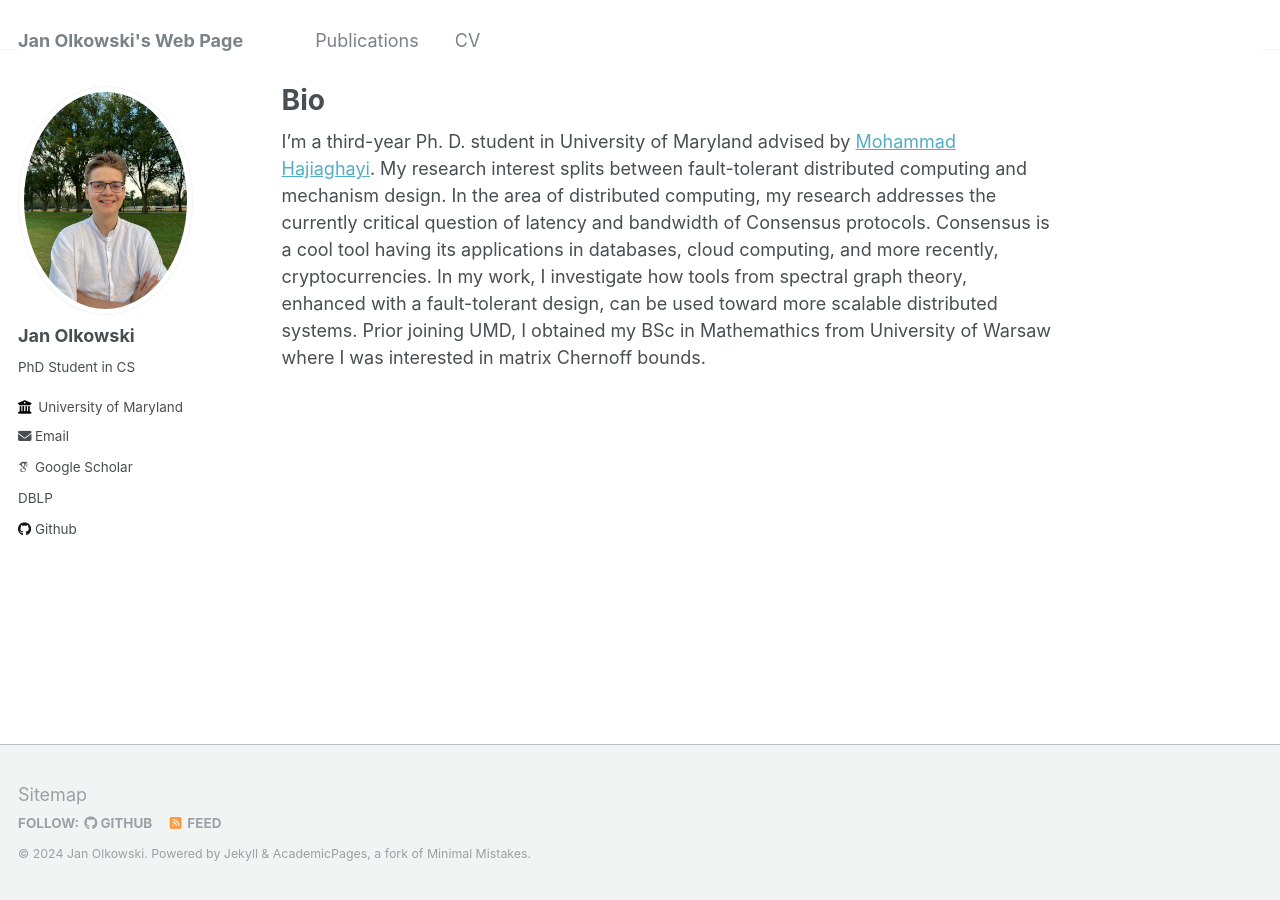
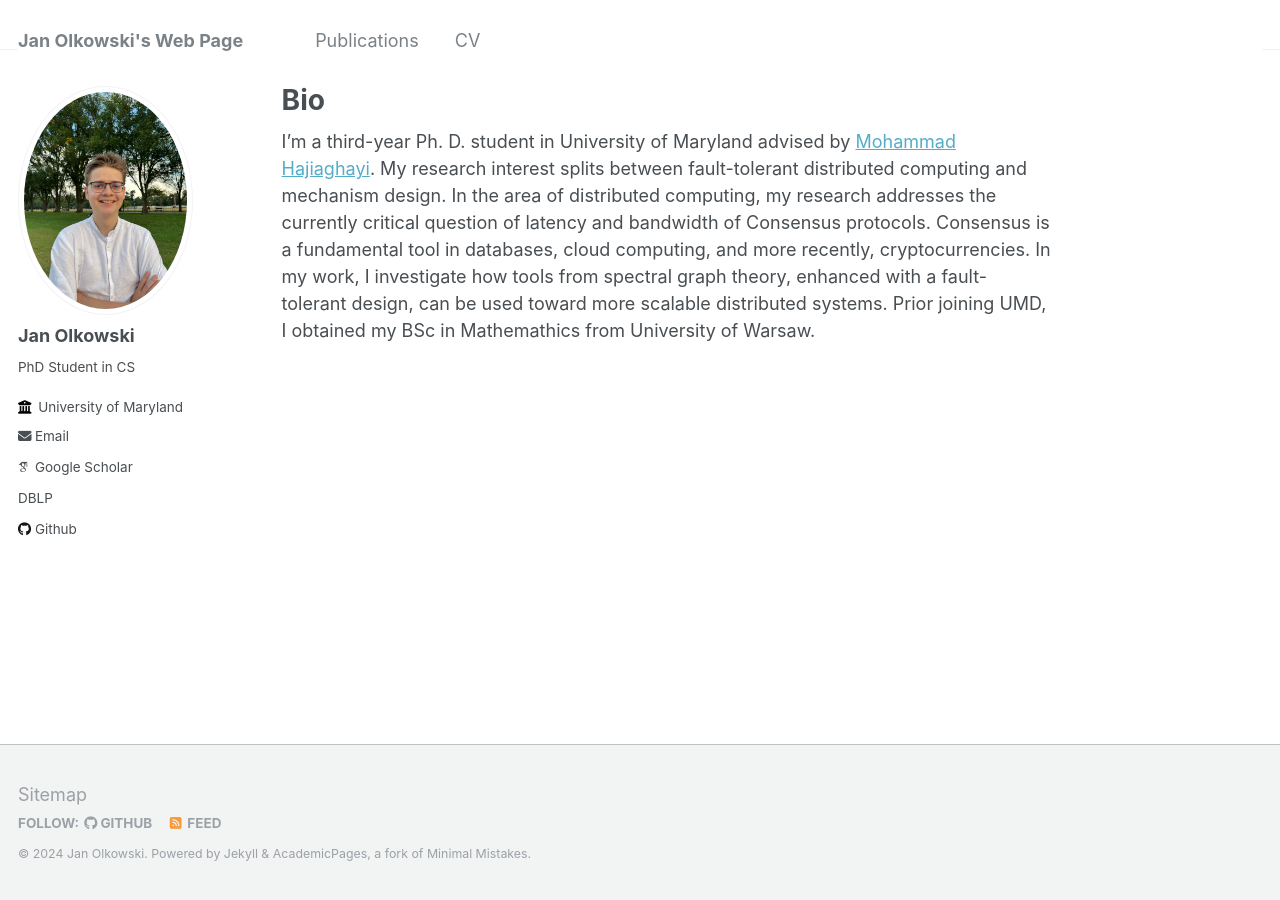
Before and after one commit to janolkowski/janolkowski.github.io, a Jekyll site: the page built from _pages/about.md, in a window 1280 px wide. Built offline with Jekyll 4.4.1, drawn with Linux system fonts in a browser that asks for light colours; some web fonts are replaced.

Commit message:
Improved about.md

```diff
--- a/_pages/about.md
+++ b/_pages/about.md
@@ -7,4 +7,4 @@ redirect_from:
   - /about.html
 ---
 
-I'm a third-year Ph.  D. student in University of Maryland advised by [Mohammad Hajiaghayi](https://www.cs.umd.edu/~hajiagha/). My research interest splits between fault-tolerant distributed computing and mechanism design. In the area of distributed computing, my research addresses the currently critical question of latency and bandwidth of Consensus protocols. Consensus is a cool tool having its applications in databases, cloud computing, and more recently, cryptocurrencies. In my work, I investigate how tools from spectral graph theory, enhanced with a fault-tolerant design, can be used toward more scalable distributed systems. Prior joining UMD, I obtained my BSc in Mathemathics from University of Warsaw where I was interested in matrix Chernoff bounds.
+I'm a third-year Ph.  D. student in University of Maryland advised by [Mohammad Hajiaghayi](https://www.cs.umd.edu/~hajiagha/). My research interest splits between fault-tolerant distributed computing and mechanism design. In the area of distributed computing, my research addresses the currently critical question of latency and bandwidth of Consensus protocols. Consensus is a fundamental tool in databases, cloud computing, and more recently, cryptocurrencies. In my work, I investigate how tools from spectral graph theory, enhanced with a fault-tolerant design, can be used toward more scalable distributed systems. Prior joining UMD, I obtained my BSc in Mathemathics from University of Warsaw.
```
